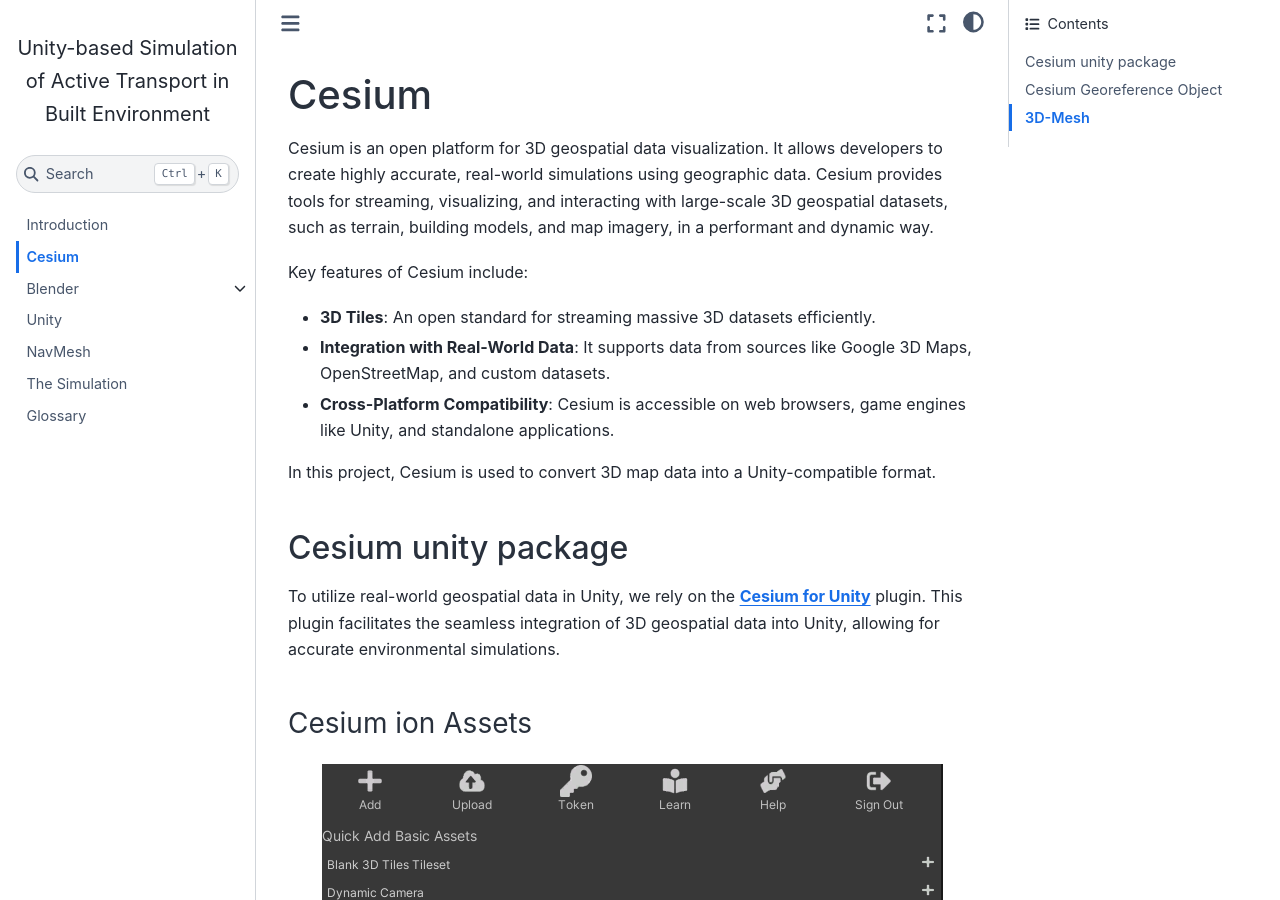
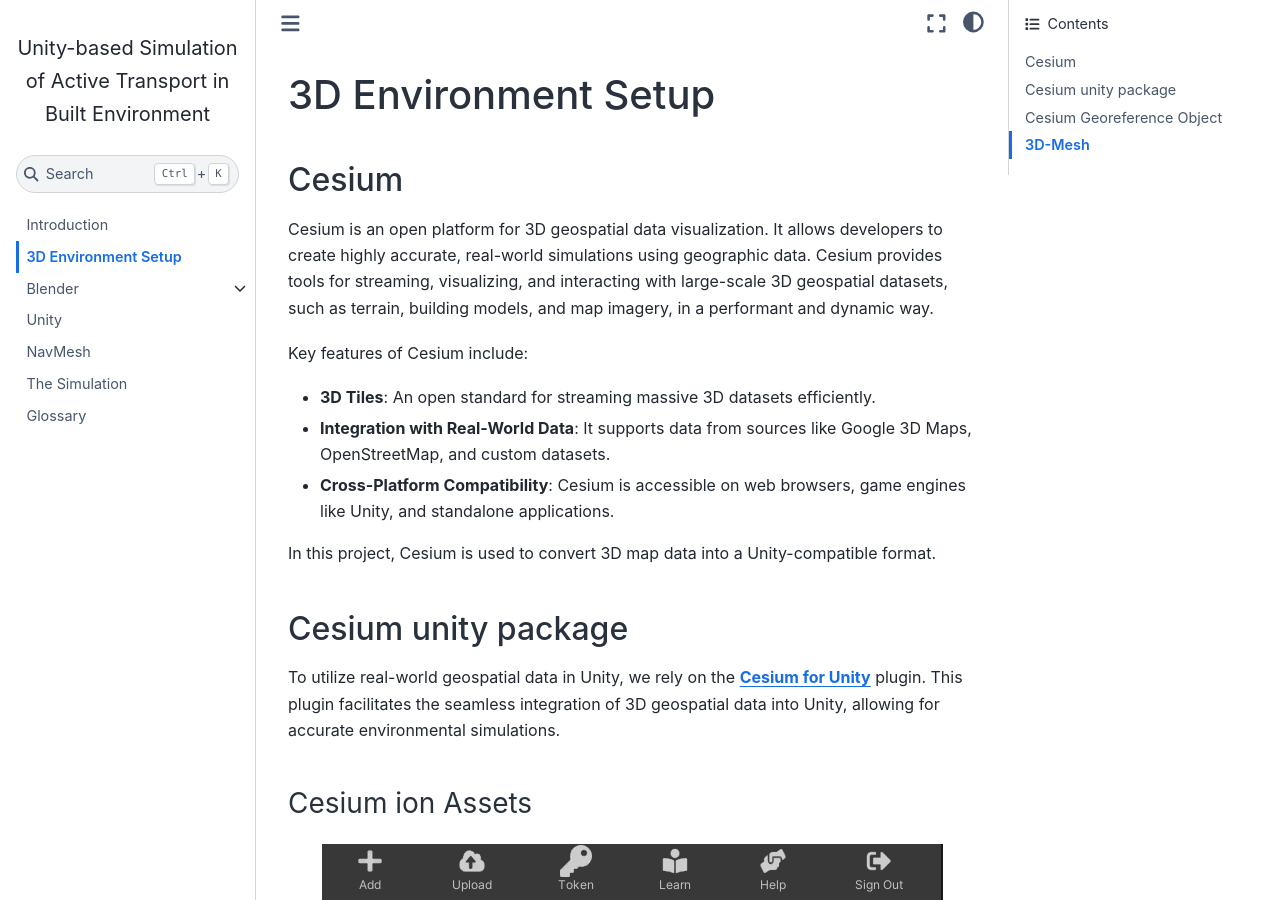
Before and after one commit to Theogoun/Thesis, a Jupyter Book: the page built from docs/Cesium.md, in a window 1280 px wide and 900 px high. Built offline with Jupyter Book 1.0.4 settings and Sphinx 7.4.7 and the Sphinx Book theme 1.1.4, drawn with Linux system fonts in a browser that asks for light colours; pages that are not in the unit, such as notebooks, are missing from menus.

Commit message:
Changed in-file Title

```diff
--- a/docs/Cesium.md
+++ b/docs/Cesium.md
@@ -1,4 +1,6 @@
-# Cesium
+# 3D Environment Setup
+
+## Cesium
 
 Cesium is an open platform for 3D geospatial data visualization. It allows developers to create highly accurate, real-world simulations using geographic data. Cesium provides tools for streaming, visualizing, and interacting with large-scale 3D geospatial datasets, such as terrain, building models, and map imagery, in a performant and dynamic way.
 
```
